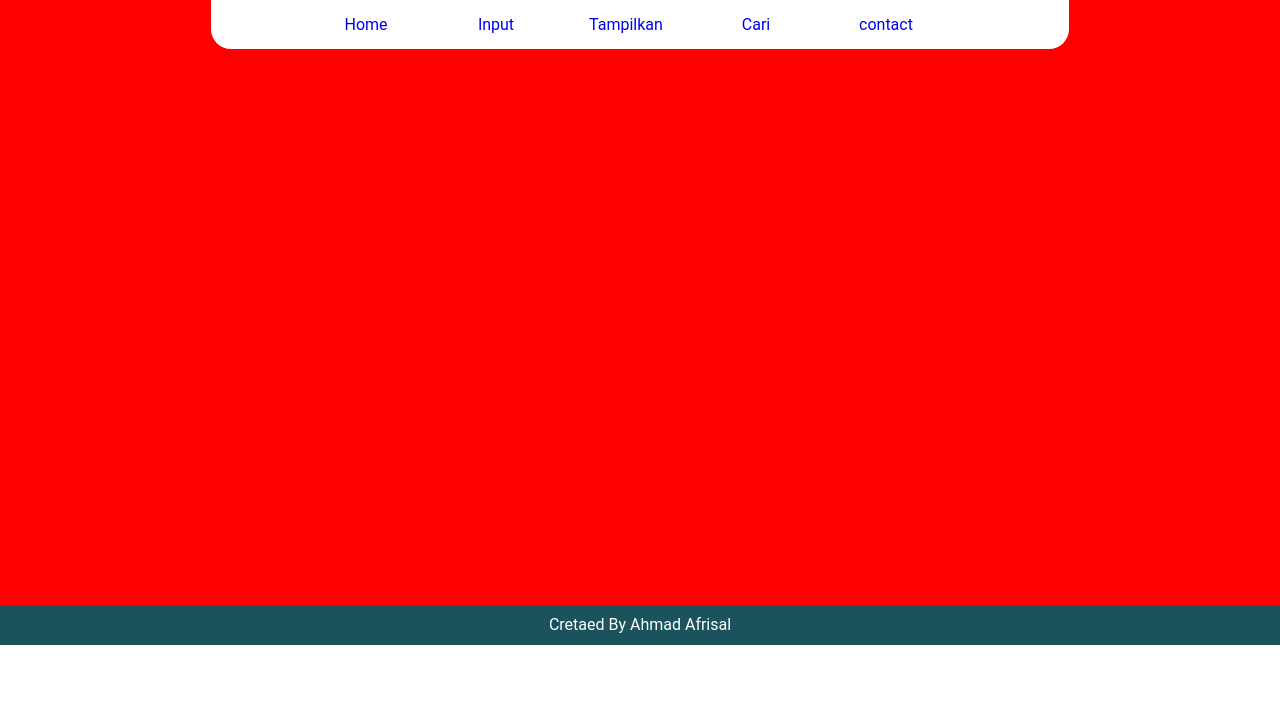
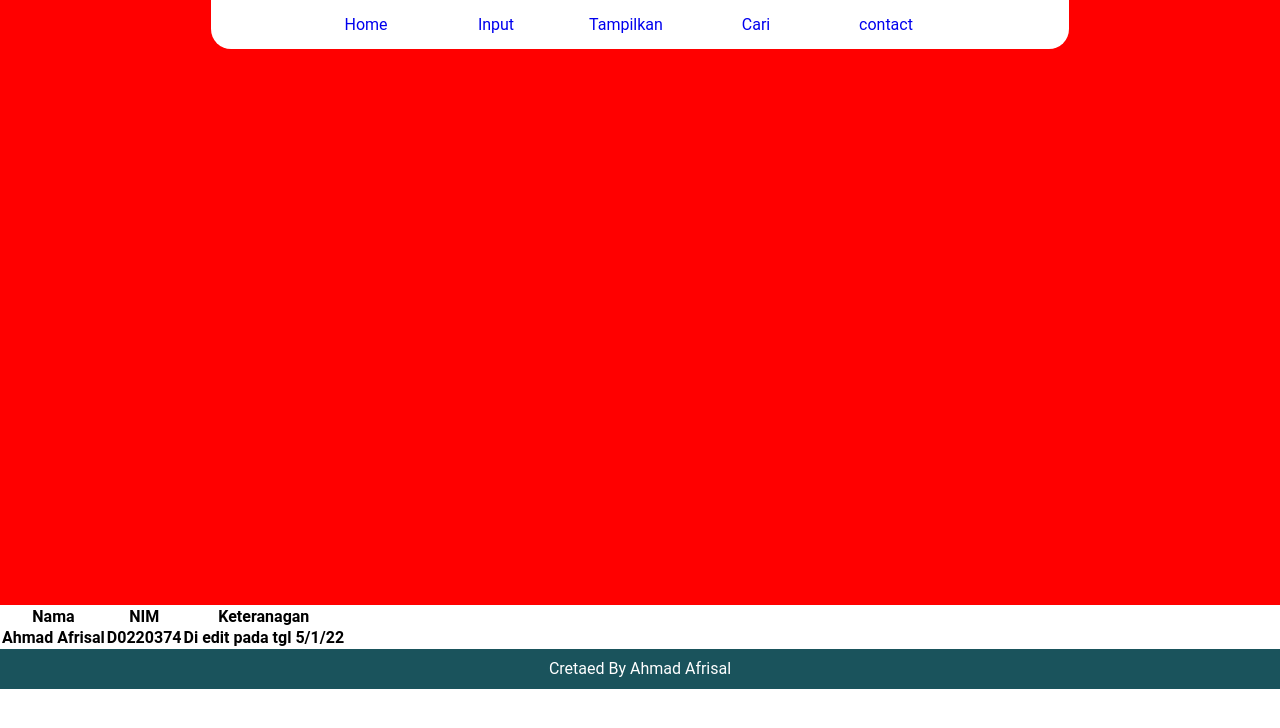
Before and after one commit to NadilatulAdawiah/UploadFile, a plain HTML site: page index.html in a window 1280 px wide. Drawn offline with Linux system fonts and the light colour scheme.

Commit message:
Modifie file index.html

```diff
--- a/index.html
+++ b/index.html
@@ -35,7 +35,19 @@
     </header>
 
     <main>
-<div class="clean"></div>
+        <table>
+            <tr>
+                <th>Nama</th>
+                <th>NIM</th>
+                <th>Keteranagan</th>
+            </tr>
+            <tr>
+                <th>Ahmad Afrisal</th>
+                <th>D0220374</th>
+                <th>Di edit pada tgl 5/1/22</th>
+            </tr>
+        </table>
+        <div class="clean"></div>
         <footer>
             <p>Cretaed By Ahmad Afrisal</p>
         </footer>
```
